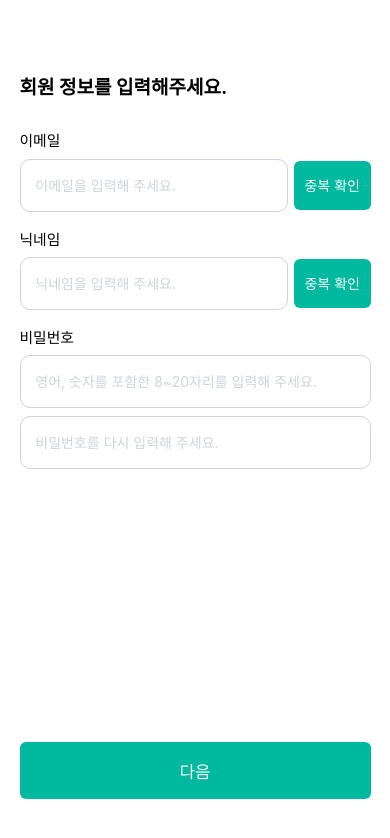
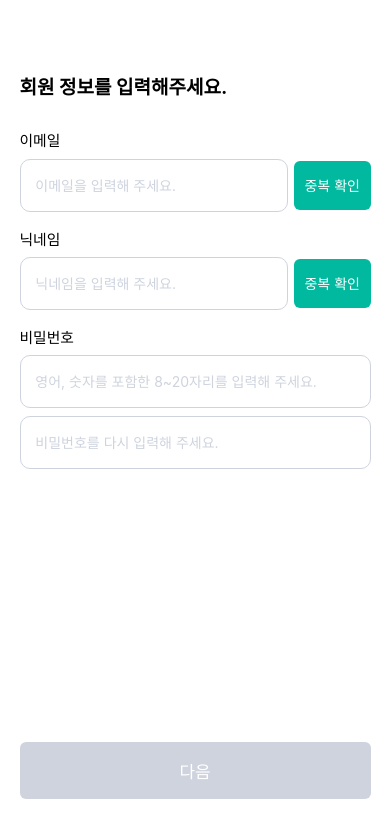
Before and after one commit to Live-Intelligent-Exercise-Tracker/front, a React Native app: screen /SignUp in a window 390 px wide. Shown: the top 838 px of the page. Built offline with nearby package versions, Linux system fonts and the light colour scheme.

Commit message:
fixed next button css

```diff
--- a/src/screens/auth/SignUp/components/SignupButton.jsx
+++ b/src/screens/auth/SignUp/components/SignupButton.jsx
@@ -7,7 +7,7 @@ const {width, height} = Dimensions.get('window');
 const SignupButton = ({isFormValid, page, handleSignupButton}) => {
   return (
     <TouchableOpacity
-    style={[styles.signupButton]}
+    style={[styles.signupButton, !isFormValid && styles.disabledButton]}
     disabled={!isFormValid}
     onPress={handleSignupButton}
     >
```
